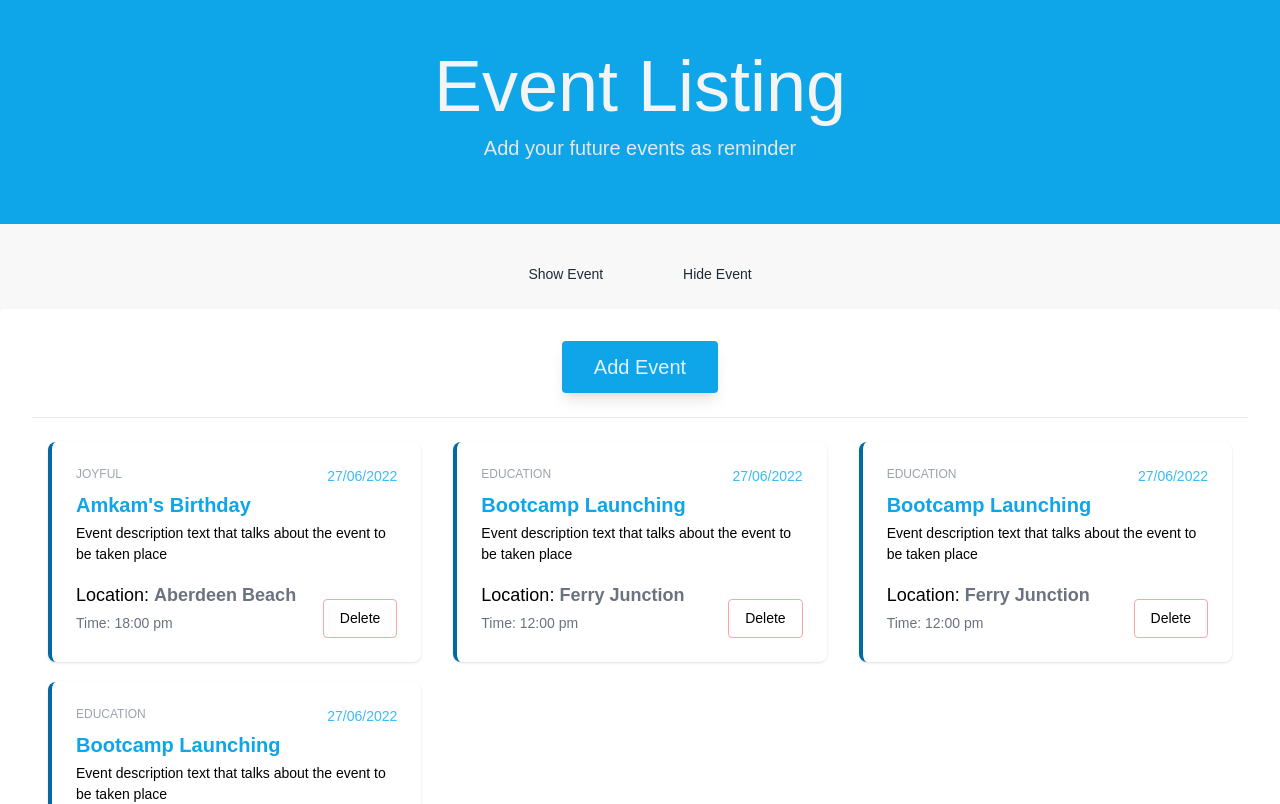
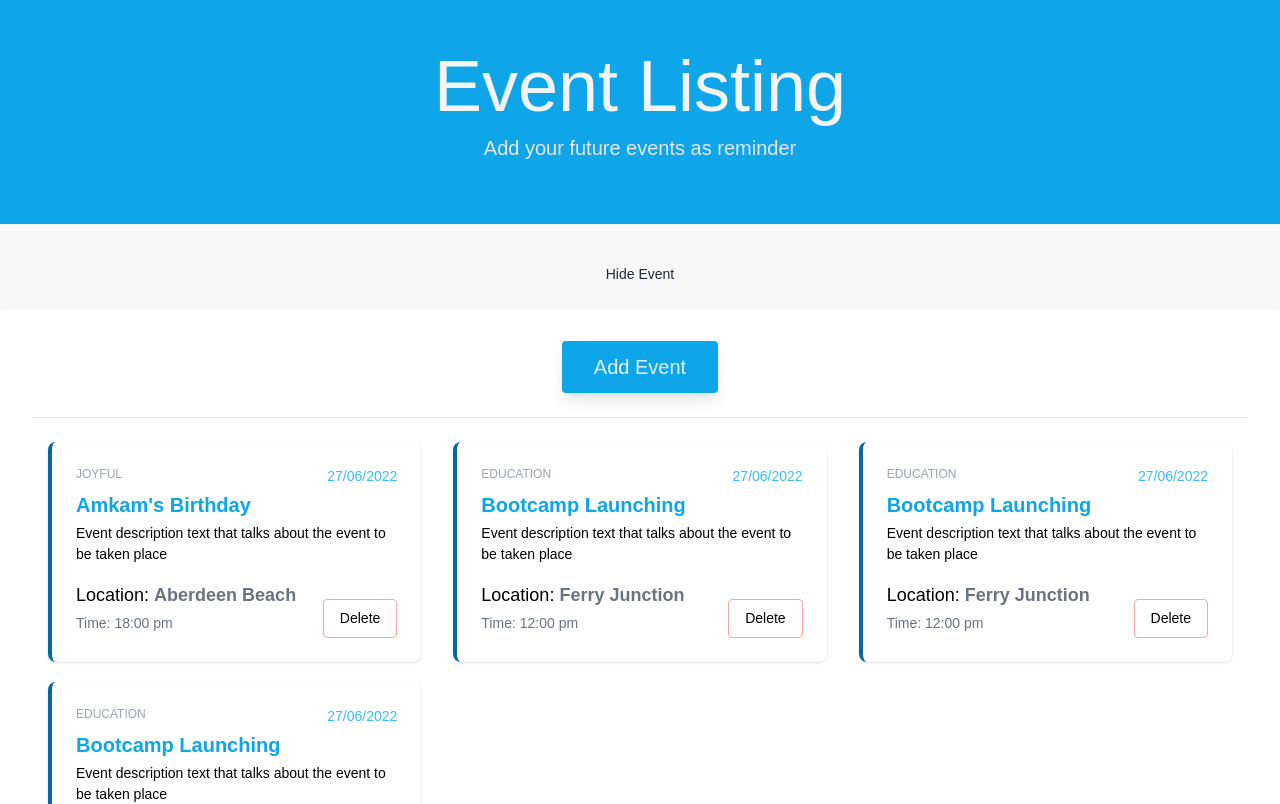
Before and after one commit to AmaduKamara/event-list, a React (Create React App) app: page / in a window 1280 px wide. Shown: the top 804 px of the page. Built offline with nearby package versions, Linux system fonts and the light colour scheme.

Commit message:
Readjust show and hide logic

```diff
--- a/src/App.js
+++ b/src/App.js
@@ -3,7 +3,7 @@ import EventList from "./components/EventList";
 import Hero from "./components/Hero";
 
 function App() {
-  const [showEvent, setShowEvent] = useState(true);
+  const [showEvents, setShowEvents] = useState(true);
   const [events, setEvents] = useState([
     {
       id: 1,
@@ -57,23 +57,29 @@ function App() {
   return (
     <div>
       <Hero />
+      {!showEvents && (
         <div className="text-center mt-10">
           <button
             type="button"
             className="text-gray-800 focus:outline-none mx-10"
-          onClick={() => setShowEvent(true)}
+            onClick={() => setShowEvents(true)}
           >
             Show Event
           </button>
+        </div>
+      )}
+      {showEvents && (
+        <div className="text-center mt-10">
           <button
             type="button"
             className="text-gray-800 focus:outline-none mx-10"
-          onClick={() => setShowEvent(false)}
+            onClick={() => setShowEvents(false)}
           >
             Hide Event
           </button>
         </div>
-      {showEvent && events ? (
+      )}
+      {showEvents && events ? (
         <EventList events={events} handleDelete={handleDelete} />
       ) : (
         <div className="mt-16">
```
Lines whose indentation alone changed are shown as unchanged.
